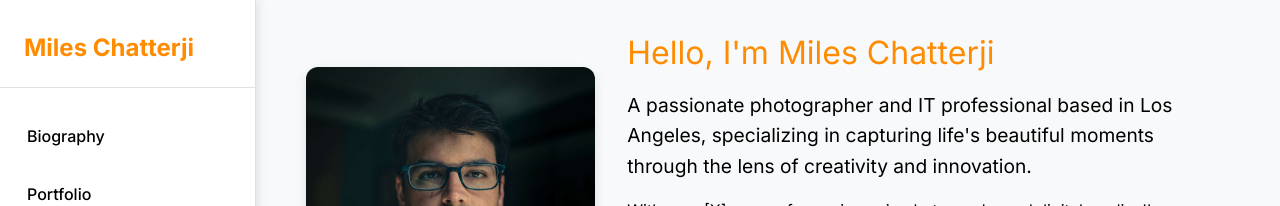
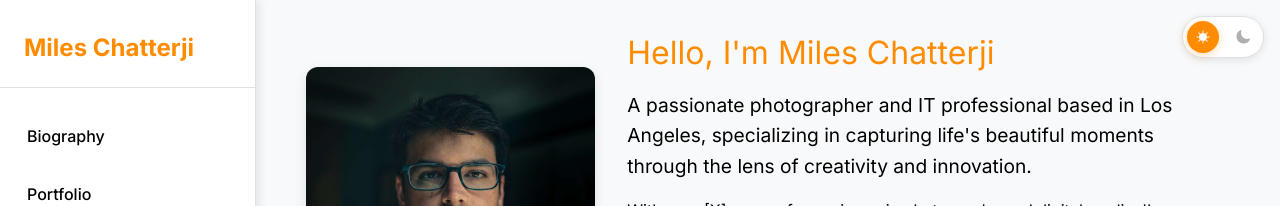
Before and after one commit to MilesChatterji/Prod-GHPages-mileschatterji.com, a Jekyll site: the page built from index.html, in a window 1280 px wide. Shown: the top 206 px of the page. Built offline with Jekyll 4.4.1, drawn with Linux system fonts in a browser that asks for light colours; some web fonts are replaced.

Commit message:
added theme switcher

```diff
--- a/_layouts/default.html
+++ b/_layouts/default.html
@@ -20,6 +20,20 @@
     <link href="https://fonts.googleapis.com/css2?family=Inter:wght@300;400;500;600;700&display=swap" rel="stylesheet">
 </head>
 <body>
+    <!-- Theme Switcher -->
+    <div class="theme-switcher">
+        <button class="theme-option active" data-theme="light" aria-label="Light Theme">
+            <svg viewBox="0 0 24 24" fill="currentColor">
+                <path d="M12 2.25a.75.75 0 01.75.75v2.25a.75.75 0 01-1.5 0V3a.75.75 0 01.75-.75zM7.5 12a4.5 4.5 0 119 0 4.5 4.5 0 01-9 0zM18.894 6.166a.75.75 0 00-1.06-1.06l-1.591 1.59a.75.75 0 101.06 1.061l1.591-1.59zM21.75 12a.75.75 0 01-.75.75h-2.25a.75.75 0 010-1.5H21a.75.75 0 01.75.75zM17.834 18.894a.75.75 0 001.06-1.06l-1.59-1.591a.75.75 0 10-1.061 1.06l1.59 1.591zM12 18a.75.75 0 01.75.75V21a.75.75 0 01-1.5 0v-2.25A.75.75 0 0112 18zM7.758 17.303a.75.75 0 00-1.061-1.06l-1.591 1.59a.75.75 0 001.06 1.061l1.591-1.59zM6 12a.75.75 0 01-.75.75H3a.75.75 0 010-1.5h2.25A.75.75 0 016 12zM6.697 7.757a.75.75 0 001.06-1.06l-1.59-1.591a.75.75 0 00-1.061 1.06l1.59 1.591z"/>
+            </svg>
+        </button>
+        <button class="theme-option" data-theme="dark" aria-label="Dark Theme">
+            <svg viewBox="0 0 24 24" fill="currentColor">
+                <path d="M9.528 1.718a.75.75 0 01.162.819A8.97 8.97 0 009 6a9 9 0 009 9 8.97 8.97 0 003.463-.69.75.75 0 01.981.98 10.503 10.503 0 01-9.694 6.46c-5.799 0-10.5-4.701-10.5-10.5 0-4.368 2.667-8.112 6.46-9.694a.75.75 0 01.818.162z"/>
+            </svg>
+        </button>
+    </div>
+
     <div class="site-container">
         <!-- Left Navigation Sidebar -->
         <nav class="sidebar">
--- a/assets/css/main.css
+++ b/assets/css/main.css
@@ -1,4 +1,4 @@
-/* Main CSS - Color Scheme: Soft White Background, Black Text, Amber Hover */
+/* Main CSS - Color Scheme: Light/Dark Theme Support with NDOT 47 Font */
 
 /* Import NDOT 47 Font */
 @font-face {
@@ -10,25 +10,219 @@
 }
 
 :root {
-    --bg-primary: #f8f9fa;
-    --bg-secondary: #ffffff;
-    --bg-tertiary: #f1f3f4;
-    --text-primary: #000000;
-    --text-secondary: #2c3e50;
-    --text-muted: #6c757d;
+    /* Light Theme (Default) */
+    --bg-primary-light: #f8f9fa;
+    --bg-secondary-light: #ffffff;
+    --bg-tertiary-light: #f1f3f4;
+    --text-primary-light: #000000;
+    --text-secondary-light: #2c3e50;
+    --text-muted-light: #6c757d;
+    --border-color-light: #dee2e6;
+    --shadow-color-light: rgba(0, 0, 0, 0.1);
+
+    /* Dark Theme */
+    --bg-primary-dark: #2a2a2a;
+    --bg-secondary-dark: #3a3a3a;
+    --bg-tertiary-dark: #4a4a4a;
+    --text-primary-dark: #ffffff;
+    --text-secondary-dark: #e0e0e0;
+    --text-muted-dark: #b0b0b0;
+    --border-color-dark: #555555;
+    --shadow-color-dark: rgba(0, 0, 0, 0.3);
+
+    /* Common Colors */
     --accent-primary: #ff8c00;
     --accent-secondary: #ffa500;
     --accent-hover: #ffb84d;
-    --border-color: #dee2e6;
-    --shadow-color: rgba(0, 0, 0, 0.1);
     --transition-speed: 0.3s;
     --font-heading: 'NDOT 47', 'Inter', -apple-system, BlinkMacSystemFont, 'Segoe UI', Roboto, sans-serif;
+
+    /* Default to Light Theme */
+    --bg-primary: var(--bg-primary-light);
+    --bg-secondary: var(--bg-secondary-light);
+    --bg-tertiary: var(--bg-tertiary-light);
+    --text-primary: var(--text-primary-light);
+    --text-secondary: var(--text-secondary-light);
+    --text-muted: var(--text-muted-light);
+    --border-color: var(--border-color-light);
+    --shadow-color: var(--shadow-color-light);
+}
+
+/* Dark Theme Class */
+[data-theme="dark"] {
+    --bg-primary: var(--bg-primary-dark);
+    --bg-secondary: var(--bg-secondary-dark);
+    --bg-tertiary: var(--bg-tertiary-dark);
+    --text-primary: var(--text-primary-dark);
+    --text-secondary: var(--text-secondary-dark);
+    --text-muted: var(--text-muted-dark);
+    --border-color: var(--border-color-dark);
+    --shadow-color: var(--shadow-color-dark);
+}
+
+/* Theme Switcher */
+.theme-switcher {
+    position: fixed;
+    top: 1rem;
+    right: 1rem;
+    z-index: 1002;
+    display: flex;
+    align-items: center;
+    gap: 0.5rem;
+    background: var(--bg-secondary);
+    border: 1px solid var(--border-color);
+    border-radius: 25px;
+    padding: 0.25rem;
+    box-shadow: 0 2px 8px var(--shadow-color);
+    backdrop-filter: blur(10px);
+    transition: all var(--transition-speed) ease;
+}
+
+.theme-option {
+    display: flex;
+    align-items: center;
+    justify-content: center;
+    width: 32px;
+    height: 32px;
+    border-radius: 50%;
+    border: none;
+    background: transparent;
+    color: var(--text-muted);
+    cursor: pointer;
+    transition: all var(--transition-speed) ease;
+    font-size: 1rem;
+    position: relative;
+    overflow: hidden;
+}
+
+.theme-option:hover {
+    color: var(--accent-primary);
+    transform: scale(1.1);
+}
+
+.theme-option.active {
+    background: var(--accent-primary);
+    color: var(--bg-secondary);
+    box-shadow: 0 2px 8px rgba(255, 140, 0, 0.3);
+}
+
+.theme-option.active::before {
+    content: '';
+    position: absolute;
+    top: 50%;
+    left: 50%;
+    width: 8px;
+    height: 8px;
+    background: var(--bg-secondary);
+    border-radius: 50%;
+    transform: translate(-50%, -50%);
+    opacity: 0.9;
+}
+
+.theme-option svg {
+    width: 16px;
+    height: 16px;
+    position: relative;
+    z-index: 1;
+}
+
+/* Responsive Design for Theme Switcher */
+@media (max-width: 768px) {
+    .theme-switcher {
+        top: 0.5rem;
+        right: 0.5rem;
+        padding: 0.2rem;
+    }
+
+    .theme-option {
+        width: 28px;
+        height: 28px;
+    }
+
+    .theme-option svg {
+        width: 14px;
+        height: 14px;
+    }
+
+    /* Ensure theme switcher doesn't interfere with mobile nav toggle */
+    .theme-switcher {
+        z-index: 1001;
+    }
+}
+
+/* High contrast mode support for theme switcher */
+@media (prefers-contrast: high) {
+    .theme-switcher {
+        border-width: 2px;
+    }
+
+    .theme-option.active {
+        border: 2px solid var(--text-primary);
+    }
+}
+
+/* Reduced motion support */
+@media (prefers-reduced-motion: reduce) {
+    .theme-option:hover {
+        transform: none;
+    }
+
+    .theme-option {
+        transition: color var(--transition-speed) ease;
+    }
+}
+
+/* Smooth transitions for theme changes */
+* {
+    transition: background-color var(--transition-speed) ease,
+                color var(--transition-speed) ease,
+                border-color var(--transition-speed) ease,
+                box-shadow var(--transition-speed) ease;
+}
+
+/* Theme transition animation */
+body[data-theme] {
+    animation: themeFadeIn 0.3s ease-in-out;
+}
+
+@keyframes themeFadeIn {
+    from {
+        opacity: 0.95;
+    }
+    to {
+        opacity: 1;
+    }
+}
+
+/* Theme switcher hover effects */
+.theme-switcher:hover {
+    transform: translateY(-1px);
+    box-shadow: 0 4px 16px var(--shadow-color);
+}
+
+/* Focus states for accessibility */
+.theme-option:focus {
+    outline: 2px solid var(--accent-primary);
+    outline-offset: 2px;
+}
+
+.theme-option:focus:not(:focus-visible) {
+    outline: none;
 }
 
 * {
     margin: 0;
     padding: 0;
     box-sizing: border-box;
+}
+
+body {
+    font-family: 'Inter', -apple-system, BlinkMacSystemFont, 'Segoe UI', Roboto, sans-serif;
+    background-color: var(--bg-primary);
+    color: var(--text-primary);
+    line-height: 1.6;
+    font-size: 16px;
+    overflow-x: hidden;
 }
 
 body {
--- a/assets/js/main.js
+++ b/assets/js/main.js
@@ -15,6 +15,9 @@ document.addEventListener('DOMContentLoaded', function() {
 
     // Initialize typewriter animation
     initializeTypewriterAnimation();
+
+    // Initialize theme switcher
+    new ThemeSwitcher();
 });
 
 function initializeSite() {
@@ -257,6 +260,70 @@ function throttle(func, limit) {
     };
 }
 
+// Theme Switcher Functionality
+class ThemeSwitcher {
+    constructor() {
+        this.themeSwitcher = document.querySelector('.theme-switcher');
+        this.themeOptions = document.querySelectorAll('.theme-option');
+        this.currentTheme = localStorage.getItem('theme') || 'light';
+
+        this.init();
+    }
+
+    init() {
+        // Set initial theme
+        this.setTheme(this.currentTheme);
+
+        // Add event listeners
+        this.themeOptions.forEach(option => {
+            option.addEventListener('click', (e) => {
+                const theme = e.currentTarget.dataset.theme;
+                this.setTheme(theme);
+            });
+        });
+
+        // Add keyboard navigation
+        this.themeSwitcher.addEventListener('keydown', (e) => {
+            if (e.key === 'Enter' || e.key === ' ') {
+                e.preventDefault();
+                const activeOption = this.themeSwitcher.querySelector('.theme-option:focus');
+                if (activeOption) {
+                    const theme = activeOption.dataset.theme;
+                    this.setTheme(theme);
+                }
+            }
+        });
+    }
+
+    setTheme(theme) {
+        // Update data attribute on body
+        document.body.setAttribute('data-theme', theme);
+
+        // Update active state on buttons
+        this.themeOptions.forEach(option => {
+            option.classList.remove('active');
+            if (option.dataset.theme === theme) {
+                option.classList.add('active');
+            }
+        });
+
+        // Save to localStorage
+        localStorage.setItem('theme', theme);
+        this.currentTheme = theme;
+
+        // Update theme switcher background to match current theme
+        this.updateThemeSwitcherStyle();
+    }
+
+    updateThemeSwitcherStyle() {
+        // Update theme switcher background and border to match current theme
+        const computedStyle = getComputedStyle(document.documentElement);
+        this.themeSwitcher.style.background = computedStyle.getPropertyValue('--bg-secondary');
+        this.themeSwitcher.style.borderColor = computedStyle.getPropertyValue('--border-color');
+        this.themeSwitcher.style.boxShadow = `0 2px 8px ${computedStyle.getPropertyValue('--shadow-color')}`;
+    }
+}
+
 // Add CSS for additional functionality
 const additionalStyles = `
     .tooltip {
```
